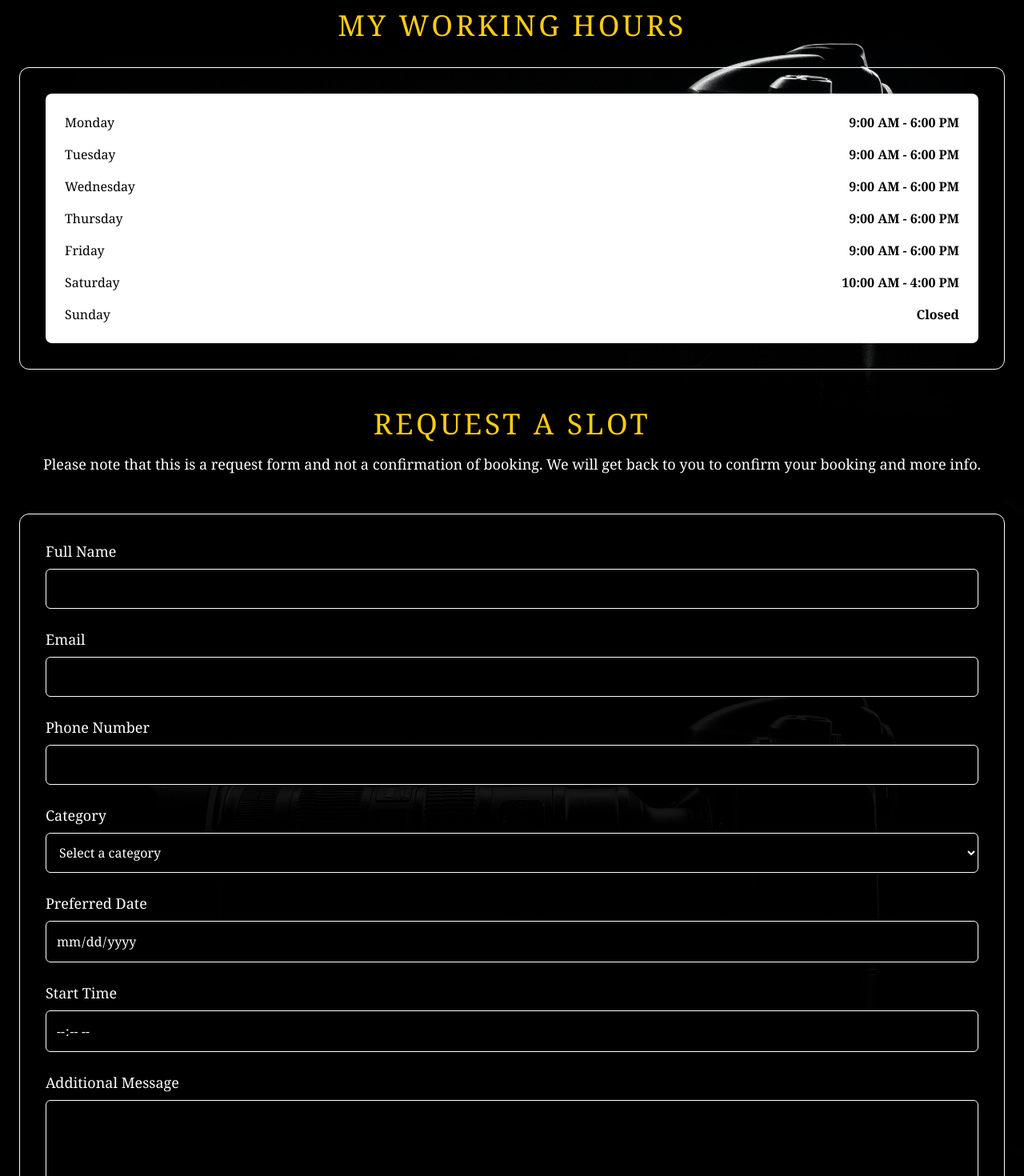
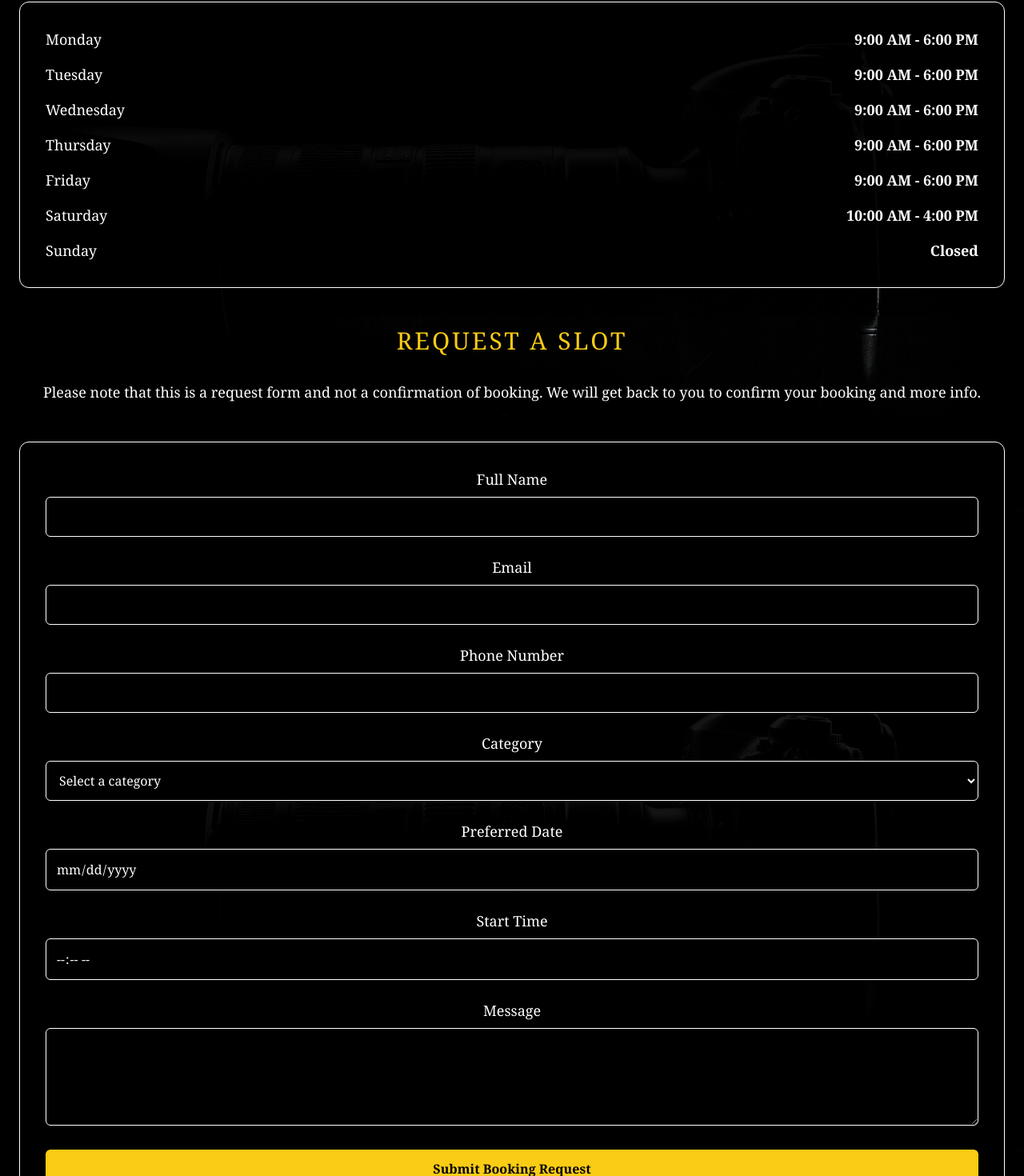
Before and after one commit to TriumphNdlovu/tlt-media, a Next.js app: page /book in a window 1280 px wide. Shown: the part 974-2444 px from the top of the page at 80% size. Built offline with nearby package versions, Linux system fonts and the light colour scheme.

Commit message:
Refactor BookPage component, update styling and form fields

```diff
--- a/src/app/about/page.tsx
+++ b/src/app/about/page.tsx
@@ -25,8 +25,7 @@ const AboutPage = () => {
 
   return (
     <section
-      className="min-h-screen bg-gradient-to-b from-black via-gray-900 to-gray-800 text-white text-offwhite font-serif "
-
+      className="min-h-screen bg-gradient-to-b from-black via-gray-900 to-gray-800 text-white font-serif"
       style={{
         backgroundImage: 'url(/background-image.jpg)',
         backgroundSize: 'cover',
@@ -37,16 +36,15 @@ const AboutPage = () => {
       <Navbar />
 
       {/* Hero Section */}
-      <section className="flex flex-col items-center justify-center text-center animate-fadeIn bg-opacity-75 px-6 py-10 sm:px-10 sm:py-16 mt-[4rem] sm:mt-[5rem]">
-
+      <section className="flex flex-col items-center justify-center text-center px-6 py-10 sm:px-10 sm:py-16 mt-[4rem] sm:mt-[5rem] bg-opacity-75 animate-fadeIn">
         <div className="w-full max-w-3xl mx-auto text-center opacity-0 animate-fadeIn bg-black bg-opacity-80 rounded-sm">
-          <h1 className="text-3xl sm:text-4xl md:text-5xl font-serif text-yellow-400 uppercase mb-6">
+          <h1 className="text-4xl sm:text-5xl md:text-6xl font-serif text-yellow-400 uppercase mb-6">
             About the Photographer.
           </h1>
-          <div>
+
           {/* Profile Picture Section */}
           <div className="flex flex-col items-center mt-4 mb-8 opacity-0 animate-fadeIn delay-200">
-              <div className="relative w-[200px] h-[200px] sm:w-[250px] sm:h-[250px] rounded-full overflow-hidden mb-6 border-4 border-yellow-400 shadow-xl hover:scale-105 transition-transform duration-300">
+            <div className="relative w-[250px] h-[250px] sm:w-[300px] sm:h-[300px] rounded-full overflow-hidden mb-6 border-4 border-yellow-400 shadow-xl hover:scale-105 transition-transform duration-300">
               <Image
                 src="/me.jpg" // Replace with photographer's profile picture
                 alt="Photographer's Profile Picture"
@@ -56,35 +54,32 @@ const AboutPage = () => {
             </div>
           </div>
 
-            <p className="text-base sm:text-lg md:text-xl text-gray-300 leading-relaxed max-w-3xl mx-auto mb-6 px-4">
-              ”I’m <span className="text-yellow-400">Hlogi</span>, a passionate photographer with over <span className="text-yellow-400">5 years</span> of experience capturing life’s most
-              precious moments. From weddings to graduations and candid portraits, I strive to preserve emotions in every frame.”
+          <p className="text-lg sm:text-xl text-gray-300 leading-relaxed max-w-3xl mx-auto mb-6 px-4">
+            "I’m <span className="text-yellow-400">Hlogi</span>, a passionate photographer with over <span className="text-yellow-400">5 years</span> of experience capturing life’s most precious moments. From weddings to graduations and candid portraits, I strive to preserve emotions in every frame."
           </p>
-            <h1 className="text-3xl sm:text-4xl md:text-5xl font-serif text-yellow-400 uppercase mb-6">
+          <h1 className="text-4xl sm:text-5xl md:text-6xl font-serif text-yellow-400 uppercase mb-6">
             Why Choose Me?
           </h1>
-            <p className="text-base sm:text-lg md:text-xl text-gray-300 leading-relaxed max-w-3xl mx-auto mb-6 px-4">
-              With a proven track record of delivering stunning photography, I have helped countless clients capture their most memorable moments in vibrant, timeless images. My portfolio includes over 50 successful projects ranging from weddings and graduations to corporate events. Clients consistently praise my ability to exceed expectations by tailoring each session to their unique vision, resulting in photos that perfectly encapsulate their story. Partner with me, and you'll receive not only exceptional photos but also a professional and seamless experience from start to finish.
+          <p className="text-lg sm:text-xl text-gray-300 leading-relaxed max-w-3xl mx-auto mb-6 px-4">
+            With a proven track record of delivering stunning photography, I have helped countless clients capture their most memorable moments in vibrant, timeless images. My portfolio includes over 50 successful projects ranging from weddings and graduations to corporate events. Clients consistently praise my ability to exceed expectations by tailoring each session to their unique vision, resulting in photos that perfectly encapsulate their story.
           </p>
-            <h1 className="text-3xl sm:text-4xl md:text-5xl font-serif text-yellow-400 uppercase mb-6">
-              How To Contact me ?
+          <h1 className="text-4xl sm:text-5xl md:text-6xl font-serif text-yellow-400 uppercase mb-6">
+            How To Contact Me?
           </h1>
-            <p className="text-base sm:text-lg md:text-xl text-gray-300 leading-relaxed max-w-3xl mx-auto mb-6 px-4">
-              I am available for bookings and inquiries. Please feel free to reach out to me via WhatsApp, phone or Social Media below and I will respond promptly. I look forward to hearing from you and discussing how we can work together to create lasting memories.
-              you can use the <Link href="/book"> <span className='text-yellow-400 underline'>Book</span> </Link> book a session with me.
+          <p className="text-lg sm:text-xl text-gray-300 leading-relaxed max-w-3xl mx-auto mb-6 px-4">
+            I am available for bookings and inquiries. Please feel free to reach out to me via WhatsApp, phone or Social Media below and I will respond promptly. I look forward to hearing from you and discussing how we can work together to create lasting memories. You can use the <Link href="/book"><span className="text-yellow-400 underline">Book</span></Link> page to book a session with me.
           </p>
 
+          {/* Social Links */}
           <div className="flex flex-wrap justify-center gap-6 mb-8">
-                {/* Email */}
             <a
               href="mailto:lehlogonologiven8@gmail.com"
-                  className="flex items-center gap-2 text-yellow-400 text-lg font-semibold hover:underline transition-colors break-all"
+              className="flex items-center gap-2 text-yellow-400 text-lg font-semibold hover:underline transition-colors"
             >
               <FaEnvelope className="text-xl" />
               lehlogonologiven8@gmail.com
             </a>
 
-                {/* WhatsApp */}
             <a
               href="https://wa.me/+27799542456"
               className="flex items-center gap-2 text-yellow-400 text-lg font-semibold hover:underline transition-colors"
@@ -93,7 +88,6 @@ const AboutPage = () => {
               <span>+27 79 954 2456</span>
             </a>
 
-                {/* Instagram */}
             <a
               href="https://www.instagram.com/hlogi_photography/"
               target="_blank"
@@ -104,7 +98,6 @@ const AboutPage = () => {
               <span>Instagram</span>
             </a>
 
-                {/* Facebook */}
             <a
               href="https://www.facebook.com/hlogi_photography/"
               target="_blank"
@@ -115,7 +108,6 @@ const AboutPage = () => {
               <span>Facebook</span>
             </a>
 
-                {/* TikTok */}
             <a
               href="https://www.tiktok.com/@hlogi_photography"
               target="_blank"
@@ -126,71 +118,57 @@ const AboutPage = () => {
               <span>TikTok</span>
             </a>
           </div>
-
         </div>
-        </div>
+      </section>
 
       {/* Contact Section */}
       <section className="text-center mt-16 sm:mt-20 bg-black bg-opacity-90 py-10 px-4">
         <div className="max-w-4xl mx-auto">
-    {/* Header */}
           <h2 className="text-2xl sm:text-3xl md:text-4xl font-serif text-purple-400 uppercase mb-4">
             Need a Website? Let's Work Together.
           </h2>
-    {/* Subtext */}
-    <p className="text-base sm:text-lg md:text-xl text-white leading-relaxed mb-8">
+          <p className="text-sm sm:text-lg text-white leading-relaxed mb-8">
             Please contact me if you need a website for your business or personal use. Let's work together to bring your vision to life!
           </p>
 
-    {/* Contact Links */}
           <div className="flex flex-wrap justify-center items-center gap-6">
-      {/* Email */}
             <a
               href="mailto:realtriumphndlovu@gmail.com"
-        className="flex flex-wrap items-center gap-2 text-purple-400 text-lg font-semibold hover:underline transition-colors"
+              className="flex items-center gap-2 text-purple-400 text-lg font-semibold hover:underline transition-colors"
             >
               <FaEnvelope className="text-xl" />
-        <span className="break-all">realtriumphndlovu@gmail.com</span>
+              <span>realtriumphndlovu@gmail.com</span>
             </a>
 
-      {/* WhatsApp */}
             <a
               href="https://wa.me/+27827793863"
-        className="flex flex-wrap items-center gap-2 text-purple-400 text-lg font-semibold hover:underline transition-colors"
+              className="flex items-center gap-2 text-purple-400 text-lg font-semibold hover:underline transition-colors"
             >
               <FaWhatsapp className="text-xl" />
               <span>+27 82 779 3863</span>
             </a>
 
-      {/* Personal Website */}
             <a
               href="https://triumph-portfolio-seven.vercel.app"
               target="_blank"
               rel="noopener noreferrer"
-        className="flex flex-wrap items-center gap-2 text-purple-400 text-lg font-semibold hover:underline transition-colors"
+              className="flex items-center gap-2 text-purple-400 text-lg font-semibold hover:underline transition-colors"
             >
               <FaGlobe className="text-xl" />
               <span>Personal Website</span>
             </a>
 
-      {/* LinkedIn */}
             <a
               href="https://www.linkedin.com/in/triumph-ndlovu-425b73274/"
               target="_blank"
               rel="noopener noreferrer"
-        className="flex flex-wrap items-center gap-2 text-purple-400 text-lg font-semibold hover:underline transition-colors"
+              className="flex items-center gap-2 text-purple-400 text-lg font-semibold hover:underline transition-colors"
             >
               <FaLinkedin className="text-xl" />
               <span>LinkedIn</span>
             </a>
           </div>
         </div>
-</section>
-
-
-
-
-
       </section>
 
       {/* Scroll-to-Top Button */}
@@ -204,7 +182,6 @@ const AboutPage = () => {
       )}
 
       <Footer />
-
     </section>
   );
 };
--- a/src/app/book/page.tsx
+++ b/src/app/book/page.tsx
@@ -102,22 +102,18 @@ const BookPage = () => {
 
   return (
     <div className="bg-black text-offwhite font-serif bg-cover bg-center"
-    style={{ backgroundImage: 'url(/background-image.jpg)' ,
-            backgroundSize: 'cover',
-            backgroundPosition: 'center',
-            backgroundAttachment: 'fixed',
+    style={{ backgroundImage: 'url(/background-image.jpg)', backgroundSize: 'cover', backgroundPosition: 'center', backgroundAttachment: 'fixed' }}>
 
-    }}>
       {/* Navbar */}
       <Navbar />
 
-      {/* Book a Session Section */}
-      <section className="py-24 sm:py-32 px-6">
-        <h2 className="text-3xl sm:text-4xl md:text-5xl text-center mb-12 text-yellow-400 font-serif uppercase tracking-widest">
+      {/* Hero Section */}
+      <section className="text-center py-24 sm:py-32 px-6">
+        <h2 className="text-4xl sm:text-5xl text-yellow-400 font-serif uppercase tracking-widest mb-8 leading-tight">
           Check My Availability and Book a Session
         </h2>
 
-        <div className="max-w-7xl mx-auto border border-white p-8 rounded-xl shadow-xl mb-12">
+        <div className="max-w-7xl mx-auto mb-12">
           <iframe
             src="https://calendar.google.com/calendar/embed?height=600&wkst=1&ctz=Africa%2FJohannesburg&showPrint=0&title=TLT%20BOOKING%20SLOTS&src=dGVlZWtzaG9wQGdtYWlsLmNvbQ&src=ZW4uc2EjaG9saWRheUBncm91cC52LmNhbGVuZGFyLmdvb2dsZS5jb20&color=%23039BE5&color=%230B8043"
             style={{ border: '0', width: '100%', height: '600px', borderRadius: '20px' }}
@@ -128,59 +124,55 @@ const BookPage = () => {
         </div>
 
         {/* Working Hours Section */}
-        <h3 className="text-2xl sm:text-3xl md:text-4xl text-yellow-400 font-serif uppercase tracking-widest mb-8 text-center">
+        <h3 className="text-3xl sm:text-4xl text-yellow-400 font-serif uppercase tracking-widest mb-8">
           My Working Hours
         </h3>
-        <section className="max-w-7xl mx-auto border border-white p-8 rounded-xl shadow-xl mb-12">
-          <div className="p-6 bg-white rounded-lg shadow-md transform transition-transform duration-300  hover:shadow-lg">
-            <ul className="space-y-4 text-sm sm:text-base text-black">
+        <section className="max-w-7xl mx-auto border border-white p-8 rounded-xl shadow-xl mb-12 bg-black bg-opacity-95">
+          <ul className="space-y-4 text-lg text-white">
             <li className="flex justify-between">
               <span>Monday</span>
-                <span className="font-bold text-black">9:00 AM - 6:00 PM</span>
+              <span className="font-bold">9:00 AM - 6:00 PM</span>
             </li>
             <li className="flex justify-between">
               <span>Tuesday</span>
-                <span className="font-bold ">9:00 AM - 6:00 PM</span>
+              <span className="font-bold">9:00 AM - 6:00 PM</span>
             </li>
             <li className="flex justify-between">
               <span>Wednesday</span>
-                <span className="font-bold ">9:00 AM - 6:00 PM</span>
+              <span className="font-bold">9:00 AM - 6:00 PM</span>
             </li>
             <li className="flex justify-between">
               <span>Thursday</span>
-                <span className="font-bold ">9:00 AM - 6:00 PM</span>
+              <span className="font-bold">9:00 AM - 6:00 PM</span>
             </li>
             <li className="flex justify-between">
               <span>Friday</span>
-                <span className="font-bold ">9:00 AM - 6:00 PM</span>
+              <span className="font-bold">9:00 AM - 6:00 PM</span>
             </li>
             <li className="flex justify-between">
               <span>Saturday</span>
-                <span className="font-bold ">10:00 AM - 4:00 PM</span>
+              <span className="font-bold">10:00 AM - 4:00 PM</span>
             </li>
             <li className="flex justify-between">
               <span>Sunday</span>
-                <span className="font-bold ">Closed</span>
+              <span className="font-bold">Closed</span>
             </li>
           </ul>
-          </div>
-
         </section>
 
         {/* Booking Form */}
-        <h3 className=" text-2xl sm:text-3xl md:text-4xl text-yellow-400 font-serif uppercase tracking-widest mb-4 text-center" id='request'>
+        <h3 className="text-3xl text-yellow-400 font-serif uppercase tracking-widest mb-8">
           Request a Slot
         </h3>
         <p className="text-center text-lg text-white mb-12">
           Please note that this is a request form and not a confirmation of booking. We will get back to you to confirm your booking and more info.
         </p>
 
-        <div className="max-w-7xl mx-auto border border-white p-8 rounded-xl shadow-xl mb-12 bg-black bg-opacity-90">
+        <div className="max-w-7xl mx-auto border border-white p-8 rounded-xl shadow-xl bg-black bg-opacity-90">
           <form onSubmit={handleSubmit} className="space-y-6">
-            {/* Form fields */}
             <div className="grid grid-cols-1 sm:grid-cols-1 gap-6">
               <div>
-                <label htmlFor="name" className="block text-sm sm:text-lg text-white mb-2">Full Name</label>
+                <label htmlFor="name" className="block text-lg text-white mb-2">Full Name</label>
                 <input
                   type="text"
                   id="name"
@@ -193,7 +185,7 @@ const BookPage = () => {
               </div>
 
               <div>
-                <label htmlFor="email" className="block text-sm sm:text-lg text-white mb-2">Email</label>
+                <label htmlFor="email" className="block text-lg text-white mb-2">Email</label>
                 <input
                   type="email"
                   id="email"
@@ -209,7 +201,7 @@ const BookPage = () => {
 
             <div className="grid grid-cols-1 sm:grid-cols-1 gap-6">
               <div>
-                <label htmlFor="phone" className="block text-sm sm:text-lg text-white mb-2">Phone Number</label>
+                <label htmlFor="phone" className="block text-lg text-white mb-2">Phone Number</label>
                 <input
                   type="tel"
                   id="phone"
@@ -222,7 +214,7 @@ const BookPage = () => {
               </div>
 
               <div>
-                <label htmlFor="category" className="block text-sm sm:text-lg text-white mb-2">Category</label>
+                <label htmlFor="category" className="block text-lg text-white mb-2">Category</label>
                 <select
                   id="category"
                   name="category"
@@ -242,7 +234,7 @@ const BookPage = () => {
               </div>
 
               <div>
-                <label htmlFor="date" className="block text-sm sm:text-lg text-white mb-2">Preferred Date</label>
+                <label htmlFor="date" className="block text-lg text-white mb-2">Preferred Date</label>
                 <input
                   type="date"
                   id="date"
@@ -255,7 +247,7 @@ const BookPage = () => {
               </div>
 
               <div>
-                <label htmlFor="time" className="block text-sm sm:text-lg text-white mb-2">Start Time</label>
+                <label htmlFor="time" className="block text-lg text-white mb-2">Start Time</label>
                 <input
                   type="time"
                   id="time"
@@ -266,10 +258,9 @@ const BookPage = () => {
                   required
                 />
               </div>
-            </div>
 
               <div>
-              <label htmlFor="message" className="block text-sm sm:text-lg text-white mb-2">Additional Message</label>
+                <label htmlFor="message" className="block text-lg text-white mb-2">Message</label>
                 <textarea
                   id="message"
                   name="message"
@@ -280,33 +271,28 @@ const BookPage = () => {
                 />
               </div>
 
-            <div className="text-center">
               <button
                 type="submit"
                 disabled={isSubmitting}
-                className={`px-6 py-3 text-lg text-black bg-yellow-400 rounded-md ${isSubmitting && 'opacity-50'}`}
+                className="w-full py-3 text-black font-bold bg-yellow-400 rounded-md hover:bg-yellow-500 transition"
               >
-                {isSubmitting ? 'Submitting...' : 'Submit Request'}
+                {isSubmitting ? 'Submitting...' : 'Submit Booking Request'}
               </button>
             </div>
+          </form>
 
-            {formStatus && (
-              <div className={`text-center mt-6 ${formStatus.includes('Successfully') ? 'text-green-500' : 'text-red-500'}`}>
-                <p>{formStatus}</p>
-              </div>
-            )}
-          </form>
+          <p className="text-center text-white mt-4">{formStatus}</p>
         </div>
       </section>
 
-      {/* Scroll-Up Button */}
+      {/* Scroll Up Button */}
       {showScrollUp && (
-        <div
+        <button
           onClick={scrollToTop}
-          className="fixed bottom-16 right-6 bg-yellow-400 text-black p-4 rounded-full cursor-pointer shadow-lg z-50 hover:bg-yellow-500 transition-all"
+          className="fixed bottom-6 right-6 p-4 rounded-full bg-yellow-400 text-black hover:bg-yellow-500 transition"
         >
           <FaArrowUp />
-        </div>
+        </button>
       )}
     </div>
   );
```
Lines whose indentation alone changed are shown as unchanged.
